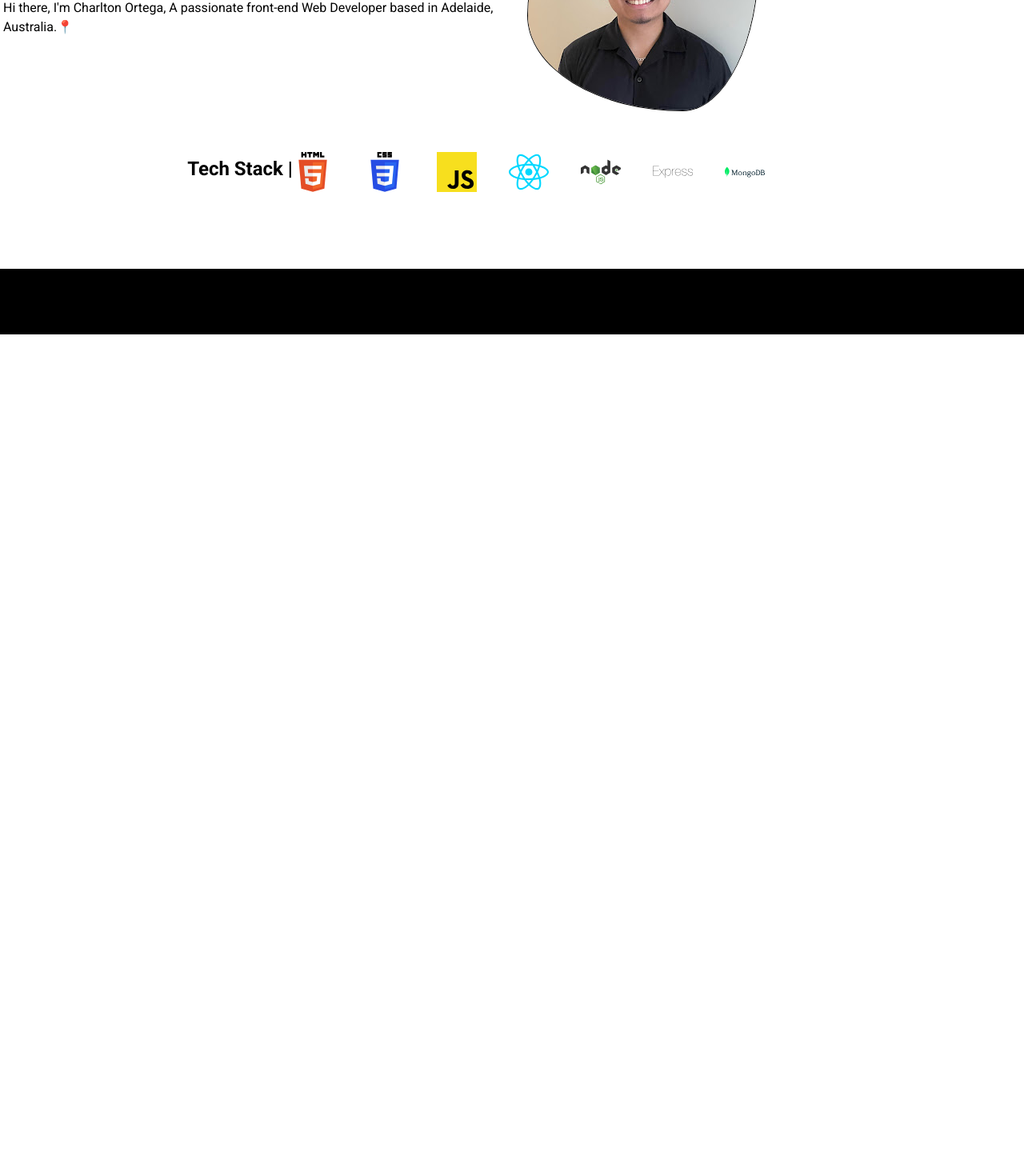
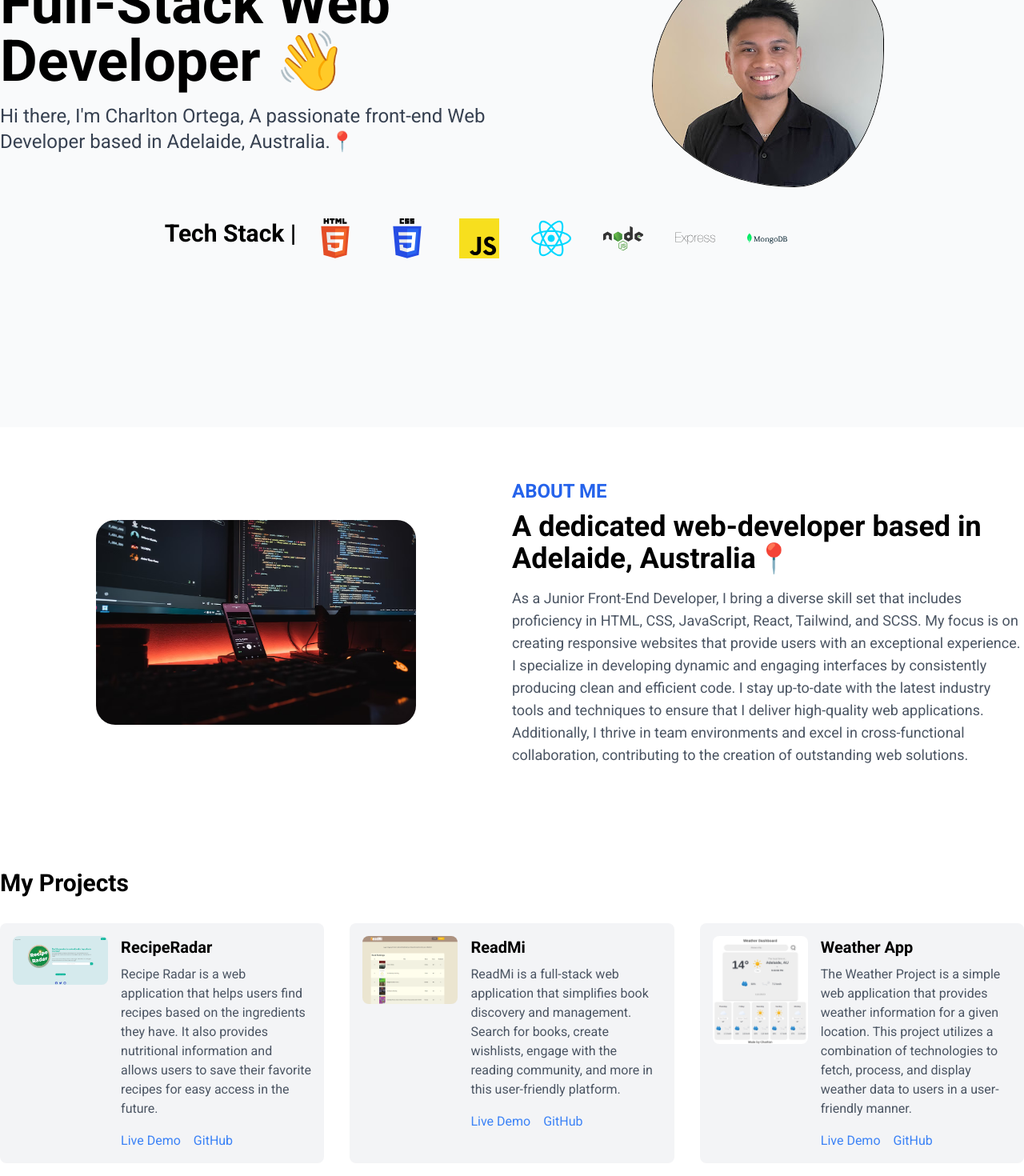
Before and after one commit to Charltonortega/portfolionew, a React (Vite) app: page / in a window 1280 px wide. Shown: the part 340-1810 px from the top of the page at 80% size. Before the commit the page ends 800 px from the top, so only its background shows below. Built offline with nearby package versions, Linux system fonts and the light colour scheme; some icons are missing.

Commit message:
update hero, implement about me, create structure for portfolio projects

```diff
--- /dev/null
+++ b/src/components/AboutMe.jsx
@@ -0,0 +1,27 @@
+import React from 'react';
+
+const AboutMe = () => {
+    return (
+        <section className="bg-white text-black py-16">
+            <div className="container mx-auto flex flex-col md:flex-row items-center">
+                <div className="md:w-1/2 mb-6 md:mb-0">
+                    <img
+                        src="./src/assets/developersplash.png"
+                        alt="Placeholder Photo"
+                        className="w-130 h-64 rounded-3xl mx-auto"
+                    />
+                </div>
+                <div className="md:w-1/2">
+                    <h1 className="text-2xl text-blue-600 font-bold mb-2">ABOUT ME</h1>
+                    <h2 className="text-4xl font-bold mb-4">A dedicated web-developer based in Adelaide, Australia📍</h2>
+                    <p className="text-lg text-gray-600 leading-7">
+                        As a Junior Front-End Developer, I bring a diverse skill set that includes proficiency in HTML, CSS, JavaScript, React, Tailwind, and SCSS. My focus is on creating responsive websites that provide users with an exceptional experience. I specialize in developing dynamic and engaging interfaces by consistently producing clean and efficient code. I stay up-to-date with the latest industry tools and techniques to ensure that I deliver high-quality web applications. Additionally, I thrive in team environments and excel in cross-functional collaboration, contributing to the creation of outstanding web solutions.
+
+                    </p>
+                </div>
+            </div>
+        </section>
+    );
+};
+
+export default AboutMe;
--- a/src/components/hero.jsx
+++ b/src/components/hero.jsx
@@ -5,37 +5,39 @@ import { Icon } from '@iconify/react';
 const Hero = () => {
     return (
         <motion.section
-            className="bg-white text-black py-24 relative overflow-hidden"
+            className="bg-gray-50 text-black h-screen flex flex-col justify-center items-center"
             initial={{ opacity: 0, y: -50 }}
             animate={{ opacity: 1, y: 0 }}
             transition={{ duration: 1 }}
         >
-            <div className="container mx-auto flex flex-col md:flex-row items-center px-1">
-                <div className="md:w-1/2 text-center md:text-left mb-6 md:mb-0 font-source-sans-pro-black header-2">
+
+            <div className="container mx-auto flex flex-col md:flex-row items-center">
+                <div className="md:w-1/2 mb-6 md:mb-0">
                     <motion.h1
-                        className="text-4xl font-bold mb-4"
+                        className="text-7xl font-bold mb-4"
                         initial={{ opacity: 0 }}
                         animate={{ opacity: 1 }}
-                        transition={{ delay: 0.5, duration: 0.5 }}
+                        transition={{ delay: 0.5, duration: 0.3 }}
                     >
                         Full-Stack Web Developer 👋
                     </motion.h1>
 
-                    <motion.p
-                        className="text-large content-1"
+                    <motion.div
+                        className="text-2xl mb-4 text-gray-700"
                         initial={{ opacity: 0 }}
                         animate={{ opacity: 1 }}
-                        transition={{ delay: 1.5, duration: 0.5 }}
+                        transition={{ delay: 1.5, duration: 0.4 }}
                     >
                         Hi there, I'm Charlton Ortega, A passionate front-end Web Developer based in Adelaide, Australia.📍
-                    </motion.p>
+                    </motion.div>
+
                 </div>
-                <div className="md:w-1/2 text-center mb-6 md:mb-0">
+                <div className="md:w-1/2 mb-6 md:mb-0 flex justify-center">
                     <motion.div
-                        className="w-72 h-72 rounded-full mx-auto border-1 border-black overflow-hidden blob"
+                        className="rounded-full border-1 border-black overflow-hidden blob"
                         initial={{ scale: 0 }}
                         animate={{ scale: 1 }}
-                        transition={{ delay: 1, duration: 0.5 }}
+                        transition={{ delay: 1.6, duration: 0.5 }}
                     >
                         <img
                             src="./src/assets/headshot.jpg"
@@ -44,11 +46,15 @@ const Hero = () => {
                         />
                     </motion.div>
                 </div>
+
+
             </div>
 
+
             {/* Tech Stack Section */}
-            <div className="text-center mt-8">
-                <h2 className="text-2xl font-bold mb-2 inline-block">Tech Stack |</h2>
+            <div className="text-center mt-10
+            ">
+                <h2 className="text-3xl font-bold mr-6 inline-block ">Tech Stack |</h2>
                 <div className="inline-block space-x-10">
                     <Icon icon="logos:html-5" width="50" height="50" className="inline-block" />
                     <Icon icon="logos:css-3" width="50" height="50" className="inline-block" />
--- a/src/components/main.jsx
+++ b/src/components/main.jsx
@@ -1,16 +1,19 @@
+import AboutMe from './AboutMe'
 import Footer from './Footer'
 import Navbar from './Nav'
 import Hero from './hero'
-import Projects from './project'
+import Project from './project'
 
-const main = () => {
+const Main = () => {
     return (
-        <div className='bg-white-600'>
+        <div className='bg-white'>
             <Navbar />
             <Hero />
+            <AboutMe />
+            <Project />
             <Footer />
-        </div >
+        </div>
     )
 }
 
-export default main
+export default Main
--- a/src/components/project.jsx
+++ b/src/components/project.jsx
@@ -1,5 +1,43 @@
 import React from 'react';
 
+const Project = ({ title, description, image, demoLink, repoLink }) => {
+    return (
+        <div className="bg-gray-100 p-4 rounded-lg transition-transform hover:transform hover:scale-105 flex flex-col md:flex-row">
+            <div className="md:w-1/3 mb-4 md:mb-0">
+                <img
+                    src={image}
+                    alt={title}
+                    className="w-full h-auto object-cover rounded-lg"
+                />
+            </div>
+            <div className="md:w-2/3 md:ml-4">
+                <h3 className="text-xl font-semibold mb-2">{title}</h3>
+                <p className="text-gray-600 mb-4">{description}</p>
+                <div className="flex items-center">
+                    <a
+                        href={demoLink}
+                        target="_blank"
+                        rel="noopener noreferrer"
+                        className="text-blue-500 hover:underline hover:text-blue-600 transition-colors mr-4"
+                    >
+                        Live Demo
+                    </a>
+                    <a
+                        href={repoLink}
+                        target="_blank"
+                        rel="noopener noreferrer"
+                        className="text-blue-500 hover:underline hover:text-blue-600 transition-colors"
+                    >
+                        GitHub
+                    </a>
+                </div>
+            </div>
+        </div>
+    );
+};
+
+const Projects = () => {
+    // Hardcoded project data
     const projectsData = [
         {
             id: 1,
@@ -24,49 +62,23 @@ const projectsData = [
             image: './src/assets/weatherapp.png',
             demoLink: 'https://charltonortega.github.io/6weatherdashboard/',
             repoLink: 'https://github.com/charltonortega/6weatherdashboard',
-    }
+        },
+    ];
 
-];
-const Projects = () => {
     return (
         <section className="bg-white py-16">
             <div className="container mx-auto">
                 <h2 className="text-3xl font-bold mb-8">My Projects</h2>
                 <div className="grid grid-cols-1 md:grid-cols-2 lg:grid-cols-3 gap-8">
                     {projectsData.map((project) => (
-                        <div
+                        <Project
                             key={project.id}
-                            className="bg-gray-100 p-4 rounded-lg transition-transform hover:transform hover:scale-105"
-                        >
-                            <div className="mb-4">
-                                <img
-                                    src={project.image}
-                                    alt={project.title}
-                                    className="w-full h-48 object-cover rounded-lg"
+                            title={project.title}
+                            description={project.description}
+                            image={project.image}
+                            demoLink={project.demoLink}
+                            repoLink={project.repoLink}
                         />
-                            </div>
-                            <h3 className="text-xl font-semibold">{project.title}</h3>
-                            <p className="text-gray-600 mb-4">{project.description}</p>
-                            <div className="mt-auto">
-                                <a
-                                    href={project.demoLink}
-                                    target="_blank"
-                                    rel="noopener noreferrer"
-                                    className="text-blue-500 hover:underline hover:text-blue-600 transition-colors"
-                                >
-                                    Demo
-                                </a>
-                                <span className="text-gray-500 mx-2">|</span>
-                                <a
-                                    href={project.repoLink}
-                                    target="_blank"
-                                    rel="noopener noreferrer"
-                                    className="text-blue-500 hover:underline hover:text-blue-600 transition-colors"
-                                >
-                                    GitHub
-                                </a>
-                            </div>
-                        </div>
                     ))}
                 </div>
             </div>
--- a/src/index.css
+++ b/src/index.css
@@ -13,7 +13,6 @@
 
 .blob {
     animation: blobAnimation 5s ease-in-out infinite;
-    margin: 20px;
     box-shadow: 0 0px 0px 1px black;
     transition: all 1s ease-in-out;
     border-radius: 60% 40% 30% 70% / 60% 30% 70% 40%;
--- a/src/pages/AboutMe.jsx
+++ /dev/null
@@ -1,11 +0,0 @@
-function AboutMe() {
-  console.log('About me');
-  return (
-    <section className="about-me">
-      <h2>About Me</h2>
-      <p>A blah blah blah blah herer</p>
-    </section>
-  );
-}
-
-export default AboutMe;
--- a/src/pages/Portfolio.jsx
+++ /dev/null
@@ -1,38 +0,0 @@
-import React from 'react';
-
-function Portfolio() {
-  // Define your portfolio projects data
-  const projects = [
-    {
-      title: 'Project 1',
-      description: 'Description of Project 1.',
-      imageUrl: '/assets/project1.jpg',
-      liveUrl: 'https://example.com/project1',
-      githubUrl: 'https://github.com/yourusername/project1',
-    },
-    // Add more projects as needed
-  ];
-
-  return (
-    <div className="portfolio">
-      <h2>Portfolio</h2>
-      {projects.map((project, index) => (
-        <div key={index} className="project-card">
-          <img src={project.imageUrl} alt={project.title} />
-          <h3>{project.title}</h3>
-          <p>{project.description}</p>
-          <div>
-            <a href={project.liveUrl} target="_blank" rel="noopener noreferrer">
-              Live Demo
-            </a>
-            <a href={project.githubUrl} target="_blank" rel="noopener noreferrer">
-              GitHub Repository
-            </a>
-          </div>
-        </div>
-      ))}
-    </div>
-  );
-}
-
-export default Portfolio;
--- a/src/pages/Resume.jsx
+++ /dev/null
@@ -1,15 +0,0 @@
-import React from 'react';
-
-function Resume() {
-  return (
-    <div className="resume">
-      <h2>Resume</h2>
-      <p>Insert your resume content and proficiencies here.</p>
-      <a href="/path/to/resume.pdf" target="_blank" rel="noopener noreferrer">
-        Download Resume
-      </a>
-    </div>
-  );
-}
-
-export default Resume;
--- a/tailwind.config.js
+++ b/tailwind.config.js
@@ -7,7 +7,7 @@ export default {
   theme: {
     extend: {
       fontFamily: {
-        'sans': ['SourceSansPro-Black', 'Roboto', 'sans-serif'],
+        'sans': ['Poppins', 'Source Sans Pro', 'Roboto', 'sans-serif'],
       }
     },
   },
```
Also changed, not shown: src/components/Nav.jsx (+6 -6 lines), src/pages/Contact.jsx (deleted, +0 -60 lines), src/assets/developersplash.png (added). Lines whose indentation alone changed are shown as unchanged.
